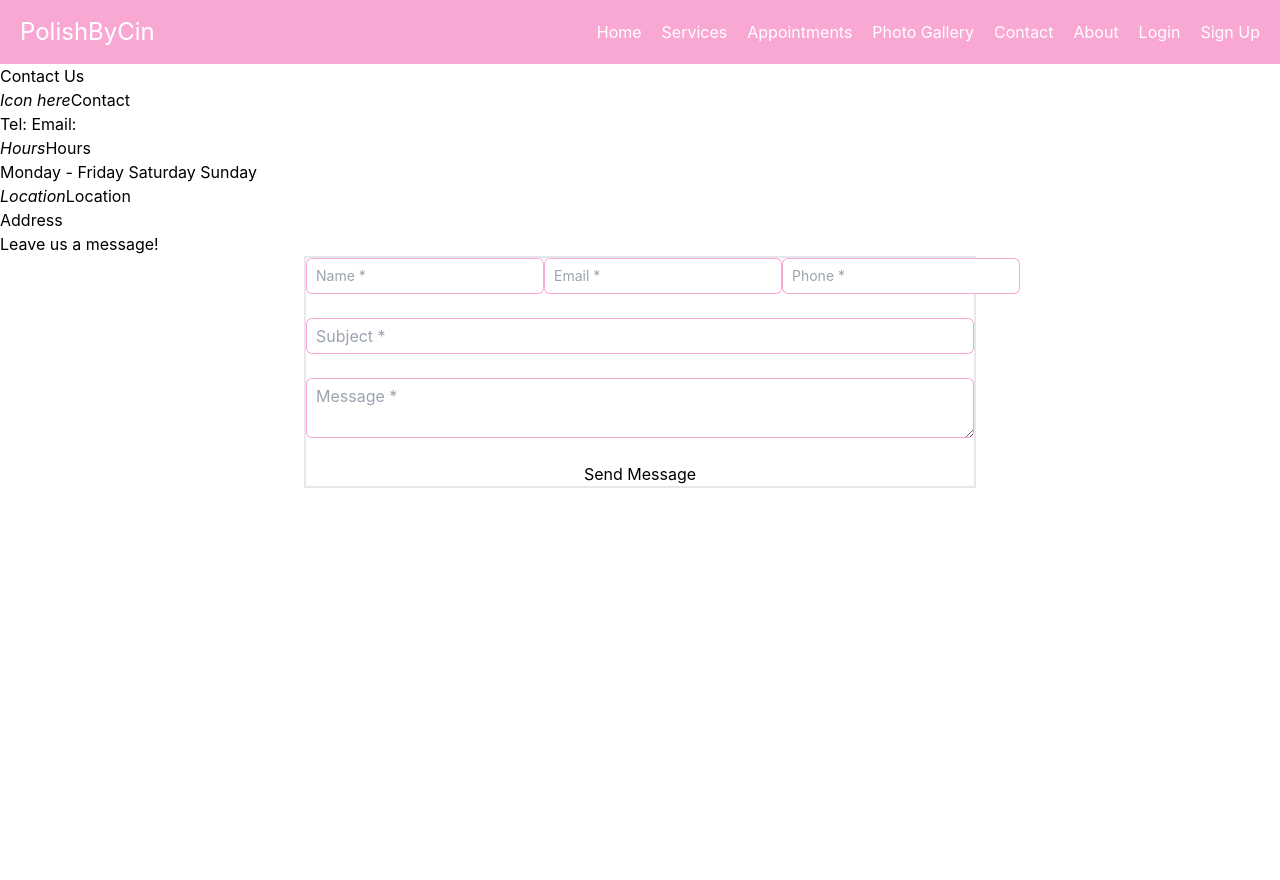
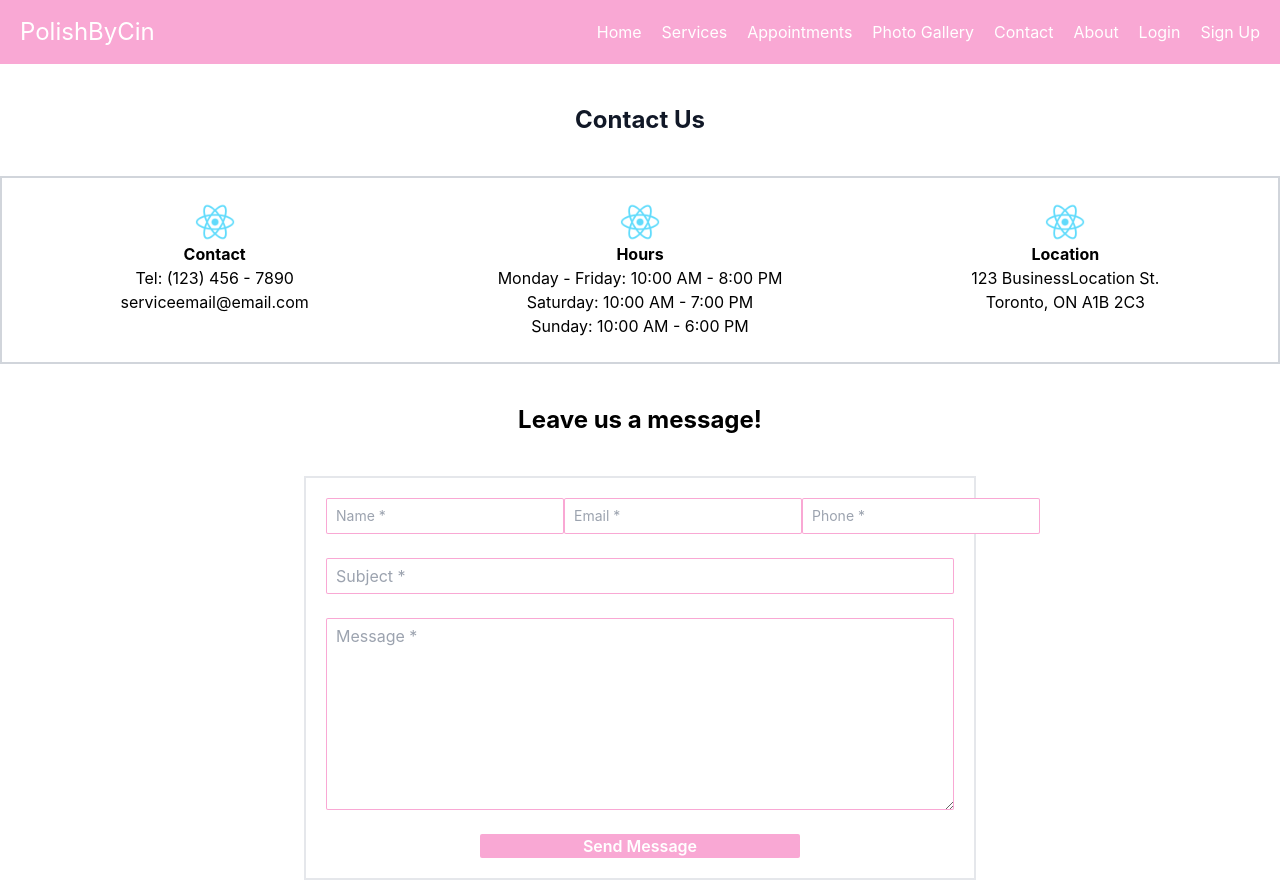
Before and after one commit to ryanpv/beauty-service-app, a React (Create React App) app in the folder client/: page /contact in a window 1280 px wide. Before the commit the page ends 800 px from the top, so only its background shows below. Built offline with nearby package versions, Linux system fonts and the light colour scheme.

Commit message:
completed styling for contact page with test info

```diff
--- a/client/src/components/contact-page.tsx
+++ b/client/src/components/contact-page.tsx
@@ -2,67 +2,89 @@ import React from 'react'
 
 export default function ContactPage() {
   return (
-    <div className='container'>
-      <h1>Contact Us</h1>
-
-      <div>
-        <i>Icon here</i>
-        <label>
+    <div className='container flex flex-1 flex-col space-y-10'>
+      <h1 className='text-center mt-10 text-2xl font-bold text-gray-900'>Contact Us</h1>
+      <div className='grid sm:grid-cols-3 sm:space-y-0 space-y-10 py-6 border-2 border-solid border-gray-300 items-start text-center'>
+        <div className=''>
+          <img
+            className='mx-auto h-10 w-auto'
+            src={ require('./logo192.png') }
+            alt='logo'
+          />
+          <label className='font-bold'>
             Contact
           </label>
           <p>
-          Tel:
-          Email:
+            Tel: (123) 456 - 7890
+          </p>
+          <p>
+            serviceemail@email.com
           </p>
         </div>
 
         <div>
-        <i>Hours</i>
-        <label>
+        <img
+            className='mx-auto h-10 w-auto'
+            src={ require('./logo192.png') }
+            alt='logo'
+          />
+          <label className='font-bold'>
             Hours
           </label>
           <p>
-          Monday - Friday
-          Saturday
-          Sunday
+            Monday - Friday: 10:00 AM - 8:00 PM
           </p>
+          <p>Saturday: 10:00 AM - 7:00 PM</p>
+          <p>Sunday: 10:00 AM - 6:00 PM</p>
         </div>
 
         <div>
-        <i>Location</i>
-        <label>
+        <img
+            className='mx-auto h-10 w-auto'
+            src={ require('./logo192.png') }
+            alt='logo'
+          />
+          <label className='font-bold'>
             Location
           </label>
           <p>
-          Address
+            123 BusinessLocation St.<br></br>
+            Toronto, ON A1B 2C3
             </p>
         </div>
+      </div>
 
-      <h3>Leave us a message!</h3>
 
-      <div className='sm:mx-auto sm:w-full sm:max-w-2xl border-solid border-2'>
+      <h3 className='text-center font-bold text-2xl'>Leave us a message!</h3>
+
+      <div className='p-5 mb-5 sm:mx-auto sm:w-full sm:max-w-2xl border-solid border-2'>
         <form>
           <div className='flex flex-col space-y-6'>
-            <div className='flex justify-between flex-col sm:flex-row sm:max-w-sm items-center'>
+            <div className='flex justify-between flex-col sm:flex-row space-y-6 sm:space-y-0'>
               <input placeholder='Name *'
-                className='py-1.5 px-2.5 border-0 rounded-md ring-1 ring-inset ring-pink-300 text-gray-900 sm:text-sm sm:leading-6'
+                className='py-1.5 px-2.5 border-0 rounded-sm ring-1 ring-inset ring-pink-300 text-gray-900 sm:text-sm sm:leading-6'
               />
               <input placeholder='Email *'
-                className='py-1.5 px-2.5 border-0 rounded-md ring-1 ring-inset ring-pink-300 text-gray-900 sm:text-sm sm:leading-6'
+                className='py-1.5 px-2.5 border-0 rounded-sm ring-1 ring-inset ring-pink-300 text-gray-900 sm:text-sm sm:leading-6'
               />
               <input placeholder='Phone *'
-                className='py-1.5 px-2.5 border-0 rounded-md ring-1 ring-inset ring-pink-300 text-gray-900 sm:text-sm sm:leading-6'
+                className='py-1.5 px-2.5 border-0 rounded-sm ring-1 ring-inset ring-pink-300 text-gray-900 sm:text-sm sm:leading-6'
               />
             </div>
 
             <input placeholder='Subject *'
-              className='py-1.5 px-2.5 border-0 rounded-md ring-1 ring-inset ring-pink-300 text-gray-900 leading-6'
+              className='py-1.5 px-2.5 border-0 rounded-sm ring-1 ring-inset ring-pink-300 text-gray-900 leading-6'
             />
             <textarea placeholder='Message *'
-              className='py-1.5 px-2.5 border-0 rounded-md ring-1 ring-inset ring-pink-300 text-gray-900 leading-6'
+              className='h-48 min-h-fit py-1.5 px-2.5 border-0 rounded-sm ring-1 ring-inset ring-pink-300 text-gray-900 leading-6'
             />
 
-            <button>Send Message</button>
+            <button
+              type='submit'
+              className='mx-auto w-full bg-pink-300 hover:bg-pink-200 rounded-sm max-w-xs justify-center text-white font-semibold'
+            >
+              Send Message
+            </button>
 
           </div>
         </form>
```
Lines whose indentation alone changed are shown as unchanged.
